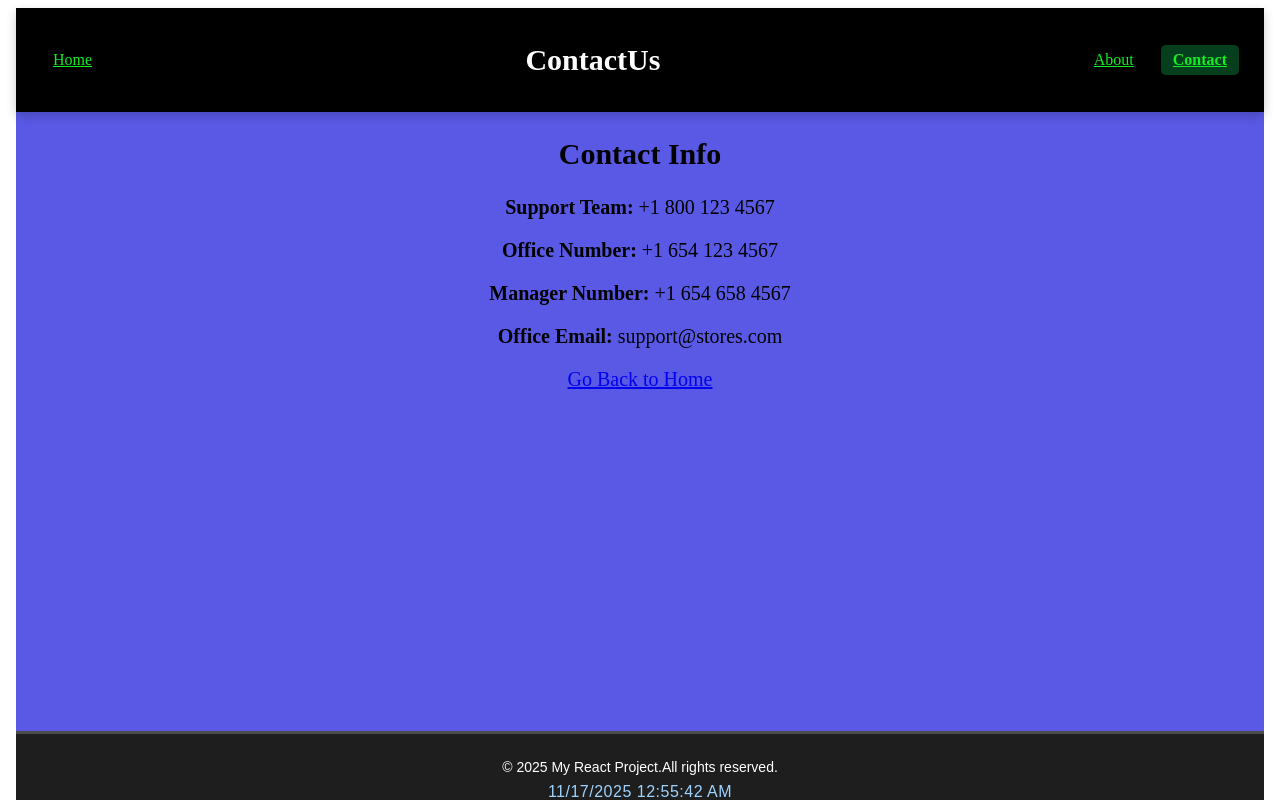
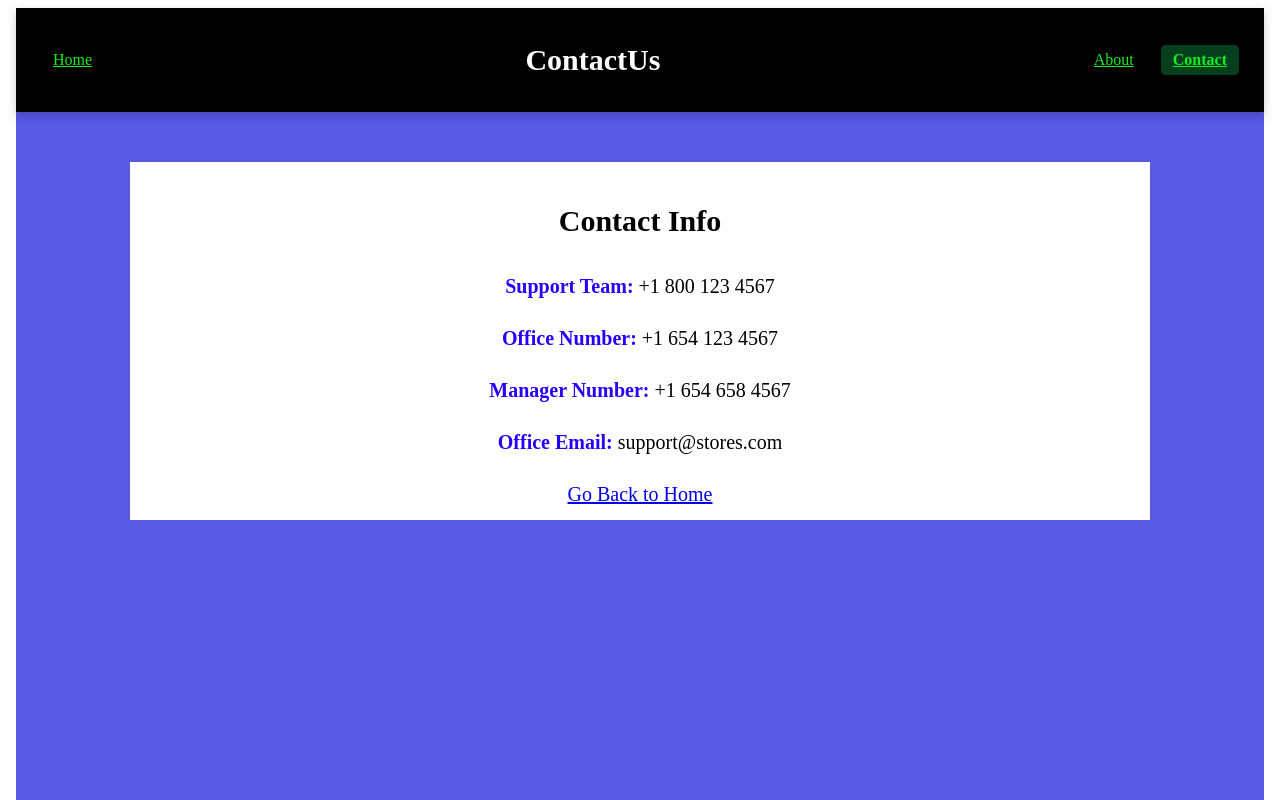
Before and after one commit to Varalakshmi-12/Unit1-Project-Varalakshmi-u, a React (Vite) app in the folder storeemployeetoolkit/: page /contact in a window 1280 px wide. Shown: the top 800 px of the page. Built offline with nearby package versions, Linux system fonts and the light colour scheme.

Commit message:
Contact.css is added and commited.

```diff
--- a/storeemployeetoolkit/src/components/Footer.css
+++ b/storeemployeetoolkit/src/components/Footer.css
@@ -20,5 +20,5 @@
   margin-top: 8px;
   font-weight: 500;
   letter-spacing: 0.5px;
-  color: #9fd3ff;
+  color: #1282e4;
 }
--- a/storeemployeetoolkit/src/pages/About.css
+++ b/storeemployeetoolkit/src/pages/About.css
@@ -8,7 +8,7 @@
 }
 
 .about-title  {
-  font-size: 1.8rem;
+  font-size: 30px;
   color:black;
   margin-bottom: 20px;
   font-weight: bold;
@@ -18,11 +18,12 @@ h3 {
   color: blue;
 }
 
-.about-text ,about-list{
+.about-text {
   font-size: 20px;
   color: black;
 }
-about-list ul{
-  font-size: 20px;
-  color:rgb(0, 255, 106);
+
+
+.about-list strong {
+  color: #1a73e8;
 }
--- /dev/null
+++ b/storeemployeetoolkit/src/pages/Contact.css
@@ -0,0 +1,12 @@
+.contact-container{
+    max-width: 1000px;
+  margin: 50px auto;
+  padding: 10px;
+  text-align: center;
+  line-height: 1.6;
+  background-color: white;
+}
+
+p strong{
+    color: rgb(38, 0, 255);
+}
--- a/storeemployeetoolkit/src/pages/Contact.jsx
+++ b/storeemployeetoolkit/src/pages/Contact.jsx
@@ -1,9 +1,10 @@
 import React from "react";
 import { Link } from "react-router-dom";
+import "./Contact.css";
 export default function Contact() {
   return (
-    <section>
-    <div>
+    <section className="contact-container">
+    <div >
     <h1>Contact Info</h1>
     <div>
     <p><strong>Support Team:</strong> +1 800 123 4567</p>
```
Also changed, not shown: storeemployeetoolkit/src/pages/CartPage.jsx (+4 -4 lines).
